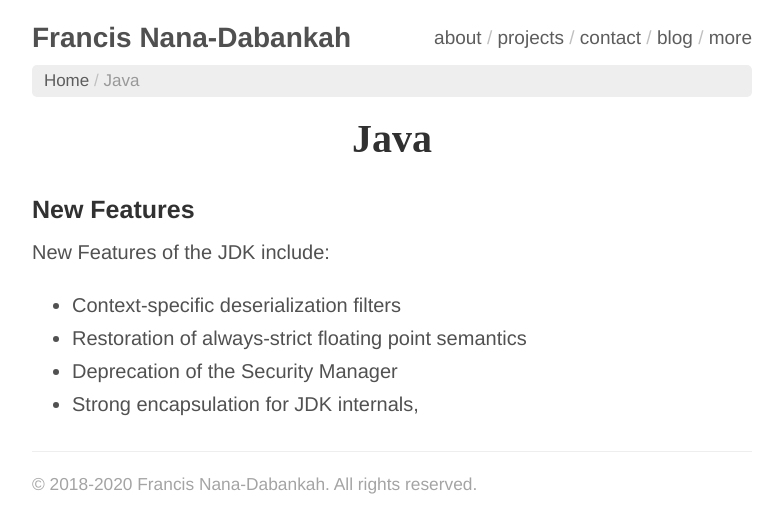
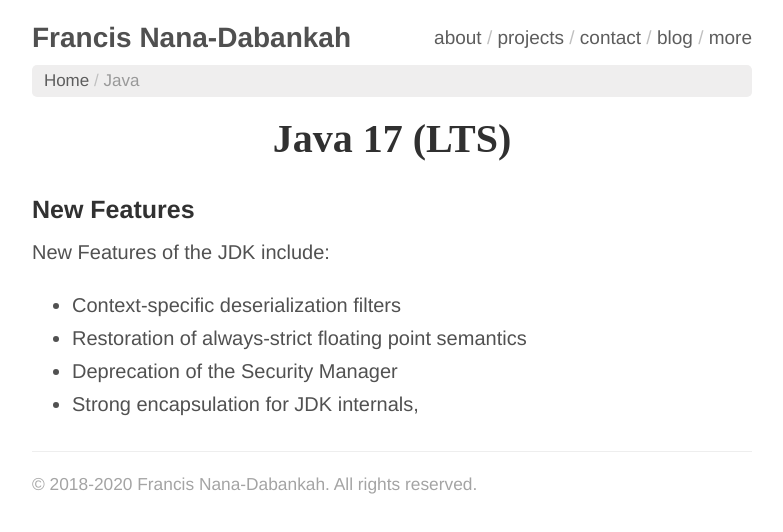
Before and after one commit to francisnd96/francisnd96.github.io, a website: page java.html in a window 1280 px wide. Shown: the whole page, without its empty margins (248-1031 px from the left). Drawn offline with Linux system fonts and the light colour scheme; a web font is replaced by a local one.

Commit message:
update java page

```diff
--- a/java.html
+++ b/java.html
@@ -23,7 +23,7 @@
         </ol>
     </nav>
     <div class="page">
-        <div class="page-header"><h1 class="page-title"> Java</h1></div>
+        <div class="page-header"><h1 class="page-title"> Java 17 (LTS)</h1></div>
         <div class="page-content">
             <h3>New Features</h3>
             <p>New Features of the JDK include:
```
